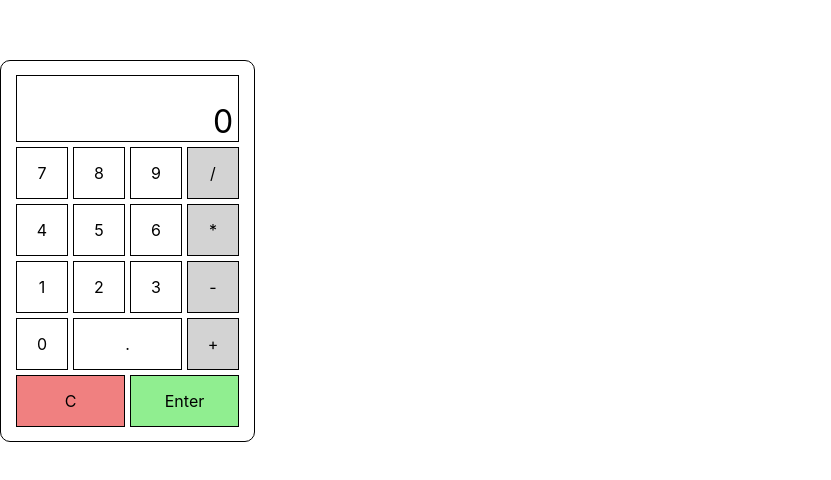
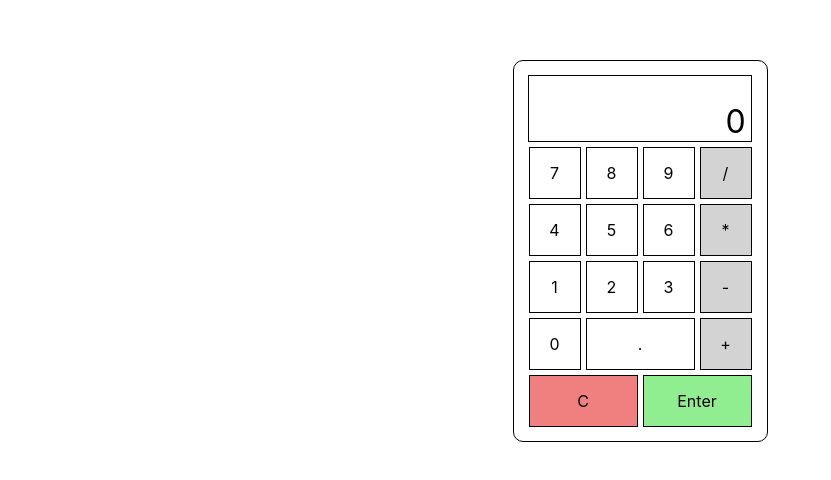
Before and after one commit to k1mdev/calculator, a React (Create React App) app: page / in a window 1280 px wide. Shown: the part 140-620 px from the top of the page, without its empty margins (0-831 px from the left). Built offline with nearby package versions, Linux system fonts and the light colour scheme.

Commit message:
Outer border and centered in viewport

```diff
--- a/src/App.css
+++ b/src/App.css
@@ -38,9 +38,12 @@
 }
 
 
+.centerContents {
+  display: flex;
+  justify-content: center;
+}
 
-
-.outerContainer {
+.outerBorder {
   width: 253px;
   height: 380px;
   display: flex;
--- a/src/App.js
+++ b/src/App.js
@@ -15,7 +15,8 @@ function App() {
   const [output, setOutput] = useState(0);
 
   return (
-    <div className="outerContainer">
+    <div className="centerContents">
+      <div className="outerBorder">
         <span className="display"><Output total={output}/></span>
         <div className="buttons">
           <span className="numButton" id="button7"><Button value="7" /></span>
@@ -42,6 +43,7 @@ function App() {
 
         </div>
       </div>
+    </div>
   );
 }
 
```
Lines whose indentation alone changed are shown as unchanged.
